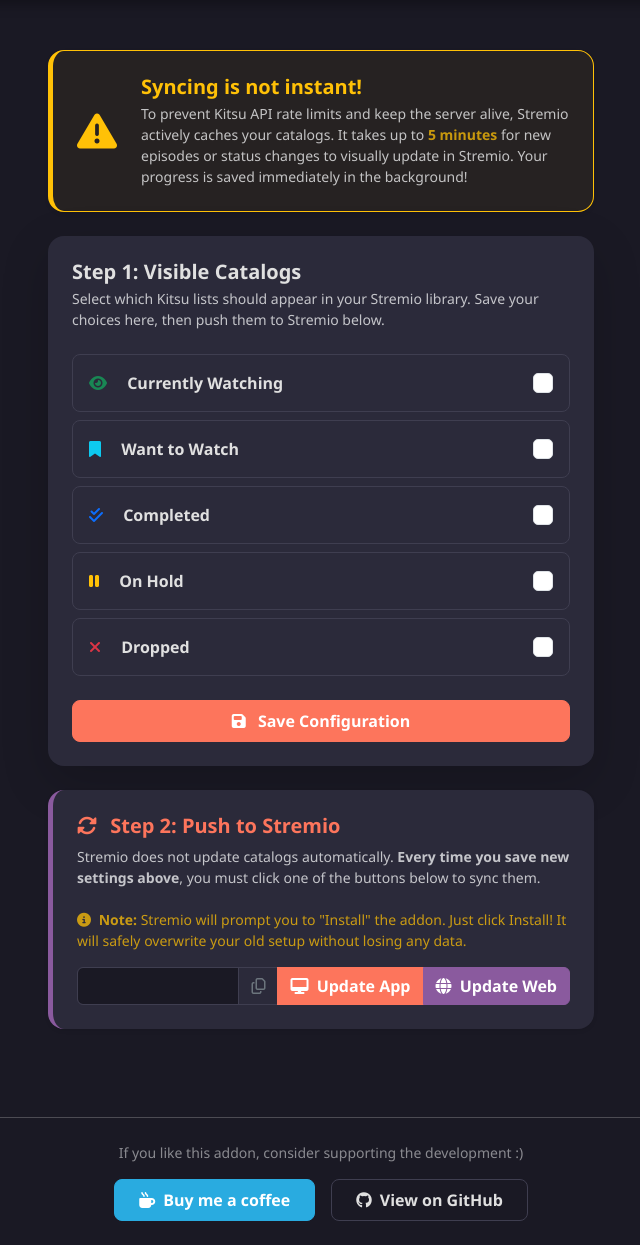
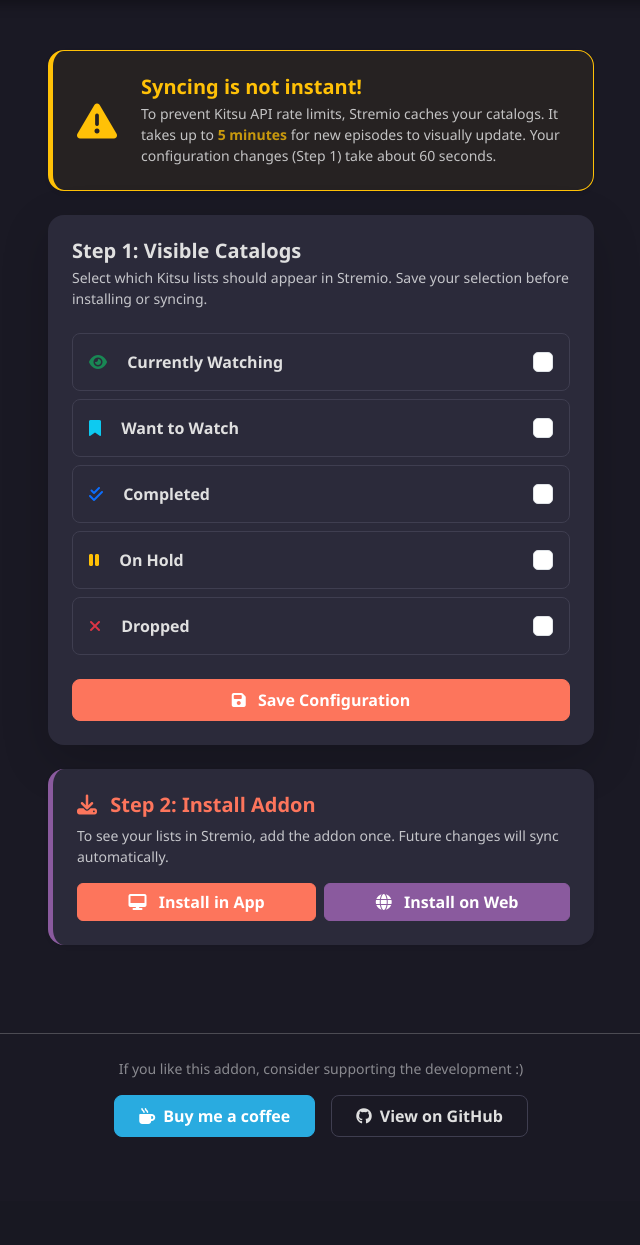
Before and after one commit to mralanbourne/kitsu-stremio-addon, a Python web app: template templates/configure.html in a window 1280 px wide. Shown: the part 50-1295 px from the top of the page, without its empty margins (319-959 px from the left). After the commit the page ends 1187 px from the top, so only its background shows below. Run offline with Jinja, Linux system fonts and the light colour scheme; the template is opened without the code that fills it, so the values that code supplies are empty.

Commit message:
Update UI

```diff
--- a/templates/configure.html
+++ b/templates/configure.html
@@ -25,13 +25,13 @@
         <i class="fa-solid fa-triangle-exclamation fs-1 me-4 text-warning"></i>
         <div>
             <h5 class="alert-heading fw-bold mb-1 text-warning">Syncing is not instant!</h5>
-            <p class="mb-0 small opacity-75">To prevent Kitsu API rate limits and keep the server alive, Stremio actively caches your catalogs. It takes up to <strong class="text-warning">5 minutes</strong> for new episodes or status changes to visually update in Stremio. Your progress is saved immediately in the background!</p>
+            <p class="mb-0 small opacity-75">To prevent Kitsu API rate limits, Stremio caches your catalogs. It takes up to <strong class="text-warning">5 minutes</strong> for new episodes to visually update. Your configuration changes (Step 1) take about 60 seconds.</p>
         </div>
     </div>
 
     <form class="card shadow-lg border-0 rounded-4 p-4 mb-4" action="/configure" method="post">
         <h5 class="fw-bold mb-1">Step 1: Visible Catalogs</h5>
-        <p class="text-light opacity-75 small mb-4">Select which Kitsu lists should appear in your Stremio library. Save your choices here, then push them to Stremio below.</p>
+        <p class="text-light opacity-75 small mb-4">Select which Kitsu lists should appear in Stremio. Save your selection before installing or syncing.</p>
 
         <div class="list-group list-group-flush mb-4 gap-2">
             {% set user_catalogs = user.get('catalogs', None) %}
@@ -66,19 +66,21 @@
         <button class="btn btn-primary w-100 py-2 rounded-3" type="submit"><i class="fa-solid fa-floppy-disk me-2"></i> Save Configuration</button>
     </form>
 
+    {% if user.get('catalogs') %}
+    <div class="card shadow-sm border-0 rounded-4 p-4 mb-5" style="background-color: rgba(40, 167, 69, 0.05); border-left: 5px solid #28a745 !important;">
+        <h5 class="fw-bold mb-2 text-success"><i class="fa-solid fa-check-circle me-2"></i> Sync Active</h5>
+        <p class="text-light opacity-75 small mb-0">
+            Your configuration is live. Stremio refreshes your catalogs automatically. <strong>No further action needed!</strong> Just restart Stremio if you don't see the changes yet.
+        </p>
+    </div>
+    {% else %}
     <div class="card shadow-sm border-0 rounded-4 p-4 mb-5" style="background-color: rgba(138, 90, 158, 0.05); border-left: 5px solid #8A5A9E !important;">
-        <h5 class="fw-bold mb-2 text-kitsu"><i class="fa-solid fa-rotate me-2"></i> Step 2: Push to Stremio</h5>
-        <p class="text-light opacity-75 small mb-3">
-            Stremio does not update catalogs automatically. <strong>Every time you save new settings above</strong>, you must click one of the buttons below to sync them. <br><br>
-            <span class="text-warning"><i class="fa-solid fa-circle-info me-1"></i> <strong>Note:</strong> Stremio will prompt you to "Install" the addon. Just click Install! It will safely overwrite your old setup without losing any data.</span>
-        </p>
-
-        <div class="input-group">
-            <input id="manifest_url" type="text" class="form-control" style="background-color: #1A1924 !important; border-color: #3F3E50 !important; color: var(--kitsu-primary) !important; font-weight: bold;" value="{{ manifest_url }}" readonly>
-            <button class="btn btn-outline-secondary" style="border-color: #3F3E50;" type="button" onclick="copy_to_clipboard()" title="Copy Link"><i class="fa-regular fa-copy"></i></button>
-
-            <button class="btn btn-success fw-bold" onclick="location.href='{{ manifest_magnet }}'"><i class="fa-solid fa-desktop me-1"></i> Update App</button>
-            <button class="btn btn-info text-white fw-bold" style="background-color: #8A5A9E; border-color: #8A5A9E;" onclick="window.open('https://web.stremio.com/#/addons?addon=' + encodeURIComponent(document.getElementById('manifest_url').value), '_blank')"><i class="fa-solid fa-globe me-1"></i> Update Web</button>
+        <h5 class="fw-bold mb-2 text-kitsu"><i class="fa-solid fa-download me-2"></i> Step 2: Install Addon</h5>
+        <p class="text-light opacity-75 small mb-3">To see your lists in Stremio, add the addon once. Future changes will sync automatically.</p>
+        <div class="d-grid gap-2 d-md-flex">
+            <button class="btn btn-success fw-bold flex-grow-1" onclick="location.href='{{ manifest_magnet }}'"><i class="fa-solid fa-desktop me-2"></i> Install in App</button>
+            <button class="btn btn-info text-white fw-bold flex-grow-1" style="background-color: #8A5A9E; border-color: #8A5A9E;" onclick="window.open('https://web.stremio.com/#/addons?addon=' + encodeURIComponent('{{ manifest_url }}'), '_blank')"><i class="fa-solid fa-globe me-2"></i> Install on Web</button>
         </div>
     </div>
+    {% endif %}
 {% endblock %}
```
